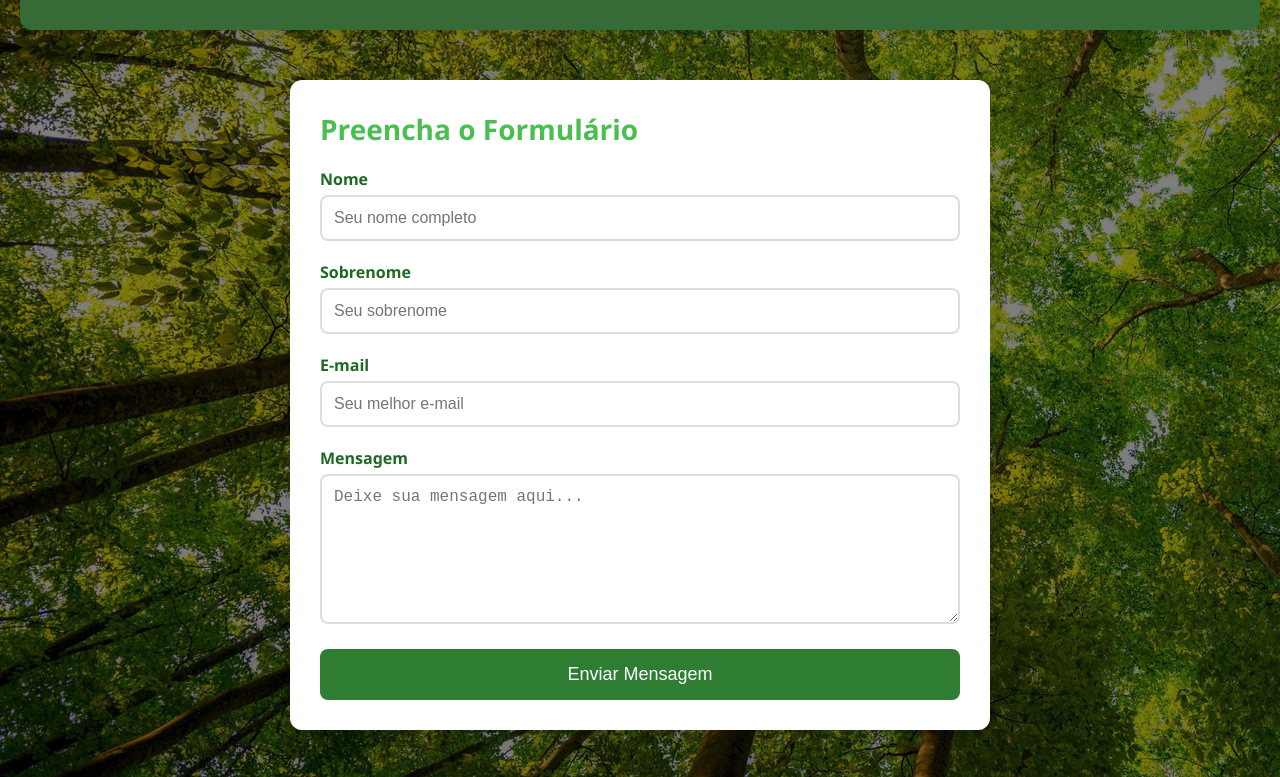
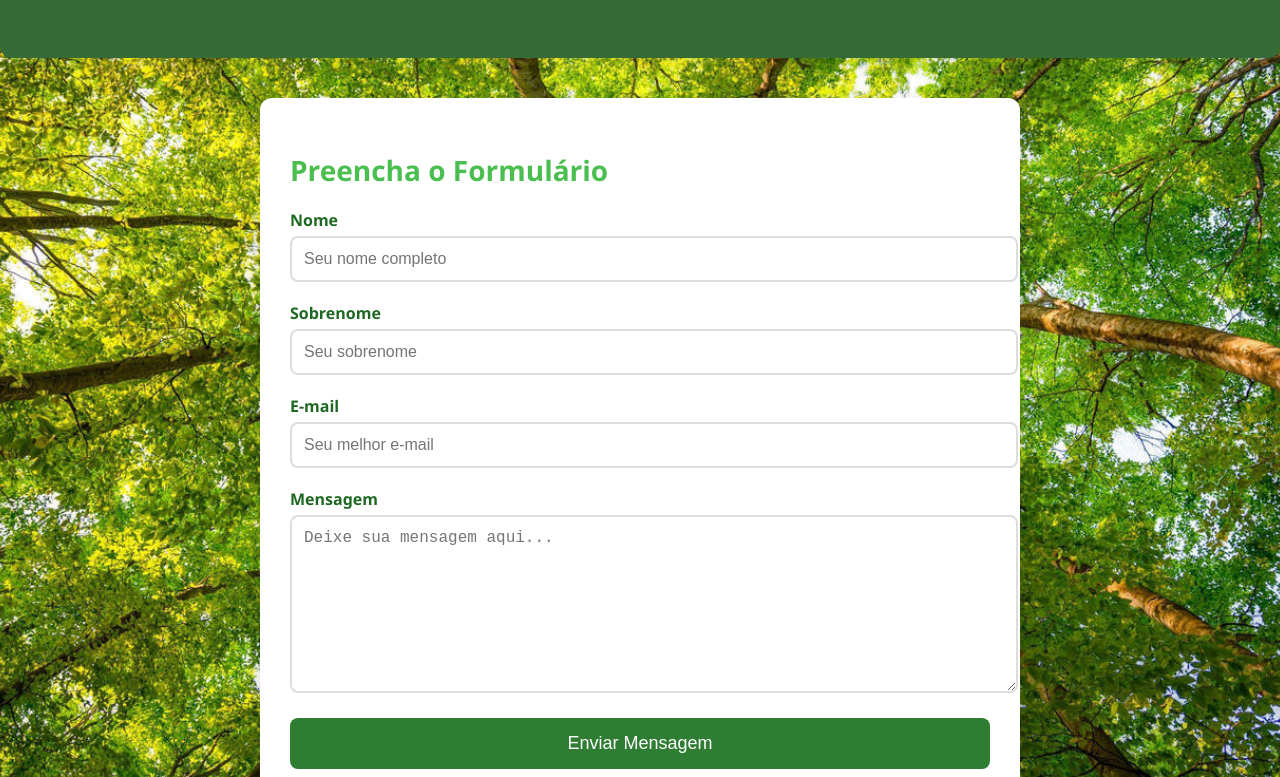
Before and after one commit to bia7711/surto_tcc, a plain HTML site: page contatos.html in a window 1280 px wide. Shown: the part 244-1021 px from the top of the page. Drawn offline with Linux system fonts and the light colour scheme.

Commit message:
alteracao

```diff
--- a/css/contatos.css
+++ b/css/contatos.css
@@ -1,21 +1,17 @@
-
-* {
-    box-sizing: border-box;
-    margin: 0;
-    padding: 0;
-}
 
 body {
-    background-color: #eafae9;
-    color: #2d2d2d;
-    overflow-x: hidden;
+    background-image: url("../img/fundoentrar.jpg");
+    background-repeat: no-repeat;
+    background-size: cover;
+    background-position: center;
+
+    margin: 0;
+    min-height: 100vh;
     display: flex;
     flex: 1;
     flex-direction: column;
-    backdrop-filter: brightness(0.5);
-    padding: 20px;
-     background-image: url('../img/fundoentrar.jpg');
 }
+
 
 header {
     text-align: center;
@@ -24,7 +20,7 @@ header {
     color: white;
     border-radius: 12px;
     box-shadow: 0 4px 20px rgba(0, 0, 0, 0.1);
-    margin-bottom: 30px;
+    margin-bottom: 20px;
 }
 
 header h1 {
--- a/css/entrarecriar.css
+++ b/css/entrarecriar.css
@@ -1,15 +1,14 @@
 body {
-    background-color: #e6e6e6;
-    margin: 0;
-    display: flex;
-    min-height: 100vh;
-    background-image: url('../img/fundoentrar.jpg');
+    background-image: url("../img/fundoentrar.jpg");
+    background-repeat: no-repeat;
     background-size: cover;
     background-position: center;
+
+    margin: 0;
+    min-height: 100vh;
+    display: flex;
     flex: 1;
     flex-direction: column;
-    backdrop-filter: brightness(0.5);
-    padding: 20px;
 }
 
 .alinhamentocontainer {
```
Also changed, not shown: criar.html (+2 -0 lines), redefinirsenha.html (+1 -1 lines), termos.html (+1 -1 lines), 1 other file.
